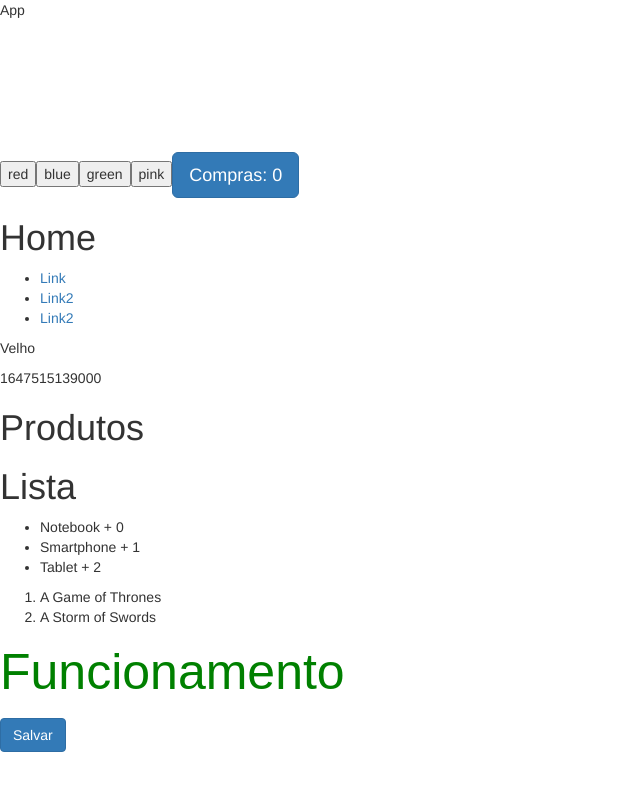
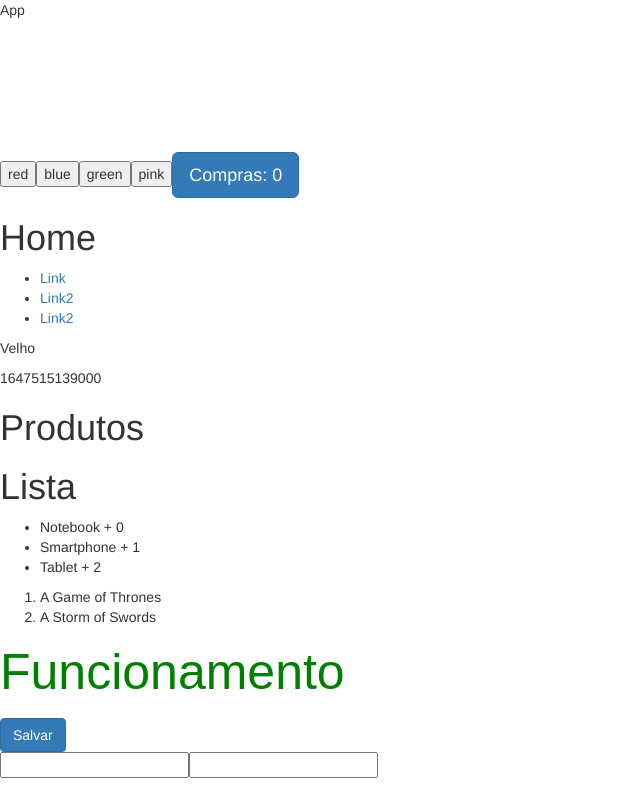
Before and after one commit to EACUAMBA/react_para_iniciantes_by_origamid, a React (Create React App) app in the folder create_react_app/: page / in a window 1280 px wide. Shown: the whole page, without its empty margins (0-640 px from the left). Built offline with nearby package versions, Linux system fonts and the light colour scheme.

Commit message:
Hooks useEffect

```diff
--- a/create_react_app/src/App.js
+++ b/create_react_app/src/App.js
@@ -4,6 +4,7 @@ import Produtos from "./Pages/Produtos";
 import Lista from './Components/Lista.js';
 import Atributos from "./Components/Atributos";
 import Compras from "./Components/Compras";
+import ComprasEffect from "./Components/ComprasEffect";
 
 
 const App = () => {
@@ -15,6 +16,7 @@ const App = () => {
             <Produtos/>
             <Lista/>
             <Atributos/>
+            <ComprasEffect/>
         </div>
     )
 }
--- a/create_react_app/src/Components/Compras.js
+++ b/create_react_app/src/Components/Compras.js
@@ -20,6 +20,11 @@ function Compras(props) {
     let colors = cores.map((c, index) => {
         return <button onClick={handleClick} key={index}>{c}</button>
     })
+
+    useEffect(()=>{
+        console.log('test');
+    }, [])
+
     return (
         <div>
             <div className={'square'} style={estilo}>{cor}</div>
--- /dev/null
+++ b/create_react_app/src/Components/ComprasEffect.js
@@ -0,0 +1,31 @@
+import React, {useState, useEffect} from 'react';
+
+
+function ComprasEffect(props) {
+
+    const [getTitle, setTitle] = useState("React");
+    const [count, setCount] = useState(1);
+
+    useEffect(()=>{
+        document.title = getTitle;
+    }, [getTitle]);
+
+    function handleChange(event){
+        console.log(event.target.value)
+        setTitle(event.target.value);
+    }
+    function handleChangeCount(event){
+        console.log(event.target.value)
+        setCount(event.target.value);
+    }
+
+    return (
+        <div>
+            <input type={'text'} name={'title'} onChange={handleChange}/>
+            <input type={'number'} name={'count'} onChange={handleChangeCount}/>
+        </div>
+    );
+}
+
+
+export default ComprasEffect;
--- a/create_react_app/src/Components/Lista.js
+++ b/create_react_app/src/Components/Lista.js
@@ -19,7 +19,7 @@ function Lista() {
             <ol>
                 {
                     livros.filter((livro) => livro.ano > 1998)
-                        .map((livro)=><li>{livro.nome}</li>)
+                        .map((livro, index)=><li key={index}>{livro.nome}</li>)
                 }
             </ol>
         </div>
```
